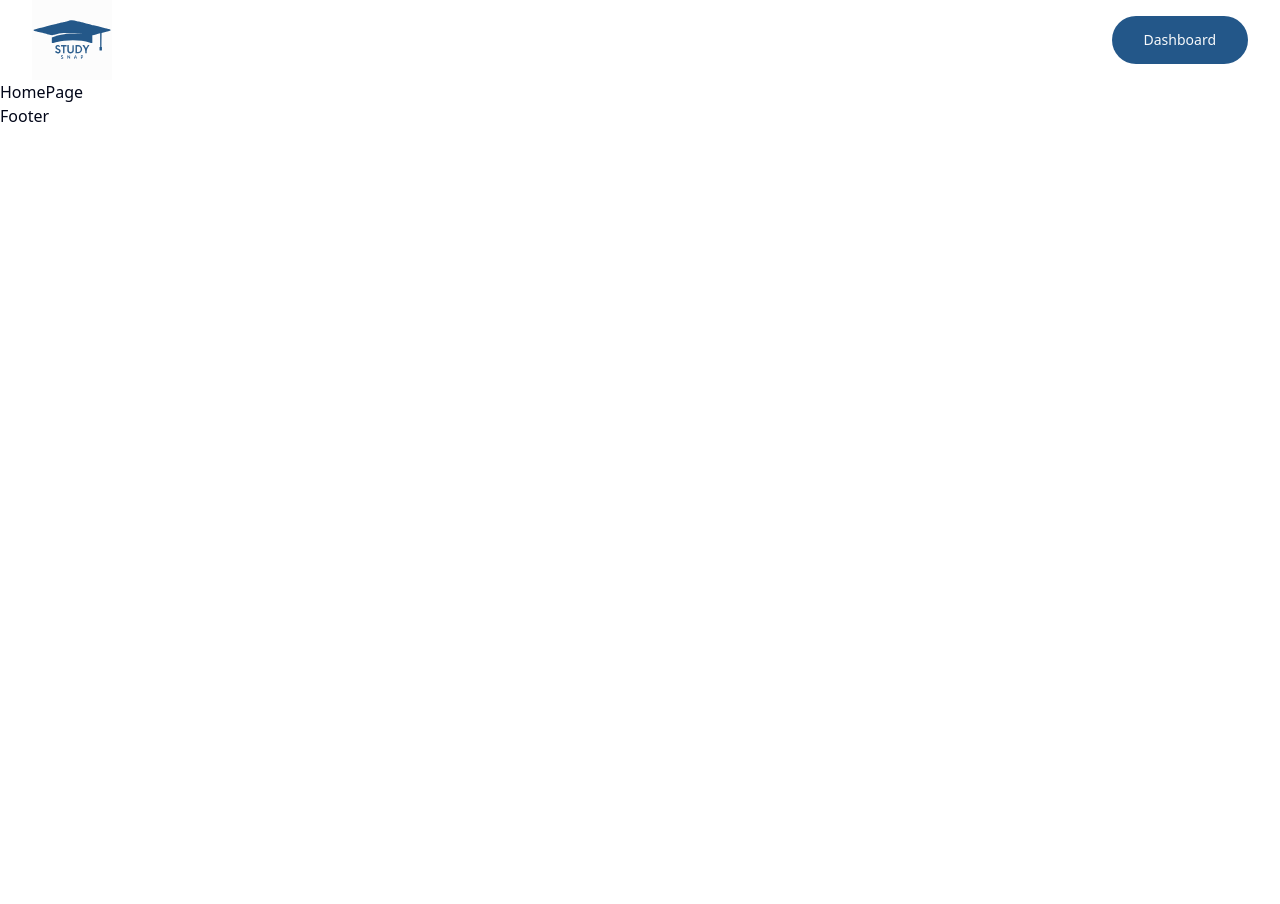
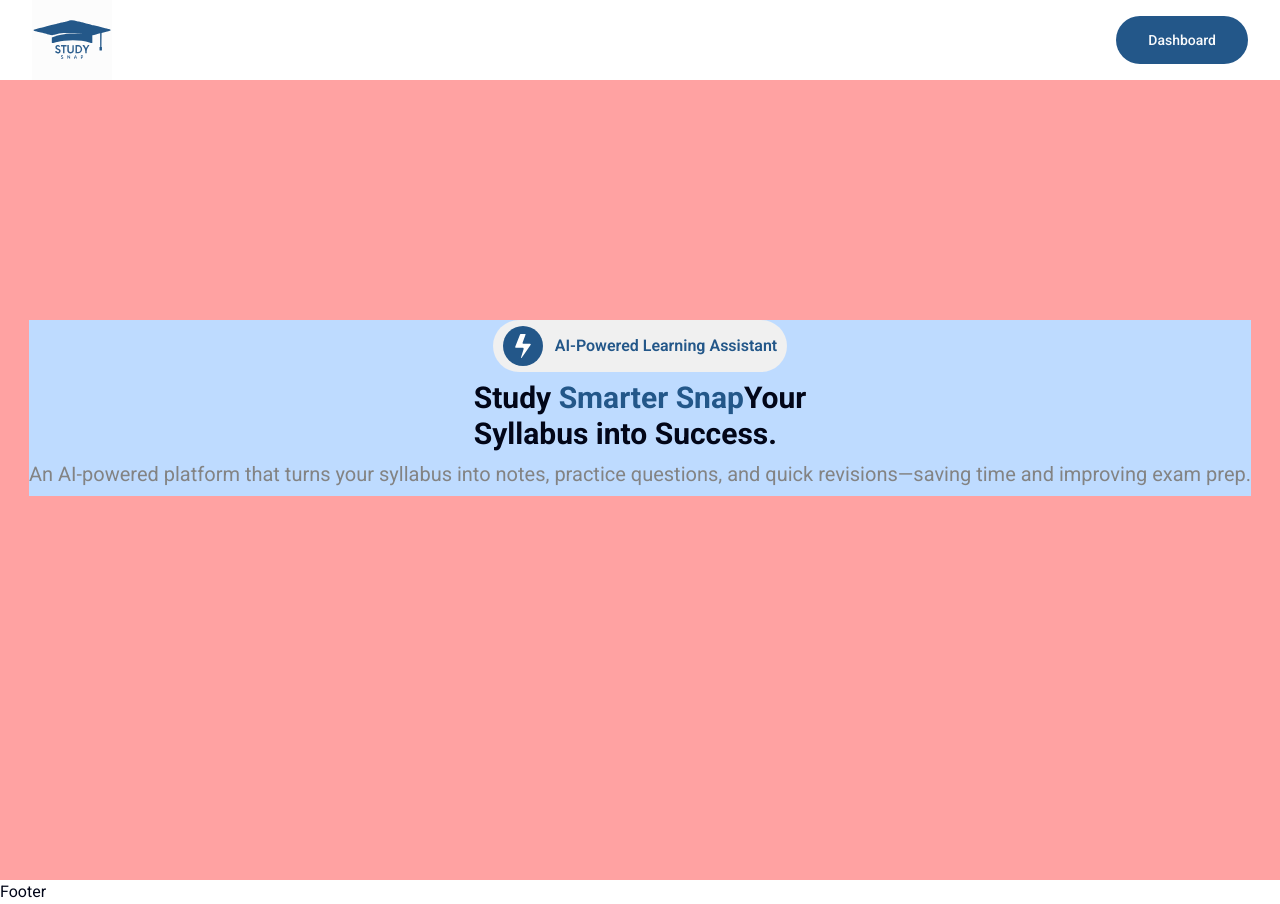
Before and after one commit to PrithiviPM2580/study-snap, a React (Vite) app in the folder client/: page / in a window 1280 px wide. Before the commit the page ends 800 px from the top, so only its background shows below. Built offline with nearby package versions, Linux system fonts and the light colour scheme.

Commit message:
feat: implement Home component with AI-powered learning description and add thunder logo

```diff
--- a/client/index.html
+++ b/client/index.html
@@ -1,10 +1,16 @@
-<!doctype html>
+<!DOCTYPE html>
 <html lang="en">
   <head>
     <meta charset="UTF-8" />
     <link rel="icon" type="image/svg+xml" href="/vite.svg" />
+    <link rel="preconnect" href="https://fonts.googleapis.com" />
+    <link rel="preconnect" href="https://fonts.gstatic.com" crossorigin />
+    <link
+      href="https://fonts.googleapis.com/css2?family=Roboto:ital,wght@0,100..900;1,100..900&display=swap"
+      rel="stylesheet"
+    />
     <meta name="viewport" content="width=device-width, initial-scale=1.0" />
-    <title>client</title>
+    <title>Study Snap | Home</title>
   </head>
   <body>
     <div id="root"></div>
--- /dev/null
+++ b/client/src/components/Home.tsx
@@ -0,0 +1,32 @@
+const Home = () => {
+  return (
+    <section className="min-h-dvh py-30 sm:py-60 flex flex-col bg-red-300">
+      <div className="max-w-7xl mx-auto bg-blue-200 flex-center flex-col gap-2">
+        <div className="flex-center nav-container">
+          <div className="nav-circle flex-center">
+            <img
+              className="nav-image"
+              src="./svgs/thunder.svg"
+              alt="Thunder Logo"
+            />
+          </div>
+          <h4 className="nav-text">AI-Powered Learning Assistant</h4>
+        </div>
+        <div>
+          <h1 className="text-3xl font-bold">
+            Study <span className="text-study-snap-700">Smarter Snap</span>Your{" "}
+            <br /> Syllabus into Success.
+          </h1>
+        </div>
+        <p className="text-center">
+          An AI-powered platform that turns your syllabus into notes, practice
+          questions, and quick revisions—saving time and improving exam prep.
+        </p>
+        <div></div>
+      </div>
+      <div></div>
+    </section>
+  );
+};
+
+export default Home;
--- a/client/src/index.css
+++ b/client/src/index.css
@@ -15,6 +15,7 @@
   --color-study-snap-800: #1f476d;
   --color-study-snap-900: #1f3d5b;
   --color-study-snap-950: #14273d;
+  --font-roborto: "Roboto", sans-serif;
   --radius-sm: calc(var(--radius) - 4px);
   --radius-md: calc(var(--radius) - 2px);
   --radius-lg: var(--radius);
@@ -126,7 +127,7 @@
 
 @layer base {
   * {
-    @apply border-border outline-ring/50;
+    @apply border-border outline-ring/50 font-roborto;
   }
   body {
     @apply bg-background text-foreground;
@@ -134,11 +135,17 @@
   img {
     @apply w-full h-full object-cover;
   }
+  p {
+    @apply text-sm text-[#838383] sm:text-base md:text-xl;
+  }
 }
 
 @layer components {
   .theme {
     @apply text-white bg-black dark:text-black dark:bg-white;
+  }
+  .flex-center {
+    @apply flex items-center justify-center;
   }
 }
 
@@ -155,4 +162,16 @@
   .navbar-btn {
     @apply sm:px-4 sm:py-3 md:px-6 md:py-4 lg:px-8 lg:py-6 hover:bg-study-snap-400;
   }
+  .nav-container {
+    @apply bg-[#F0F0F0] w-fit rounded-4xl gap-2 px-1.5 py-1 sm:px-2.5 sm:py-1.5  sm:gap-3;
+  }
+  .nav-text {
+    @apply text-study-snap-700 font-semibold text-xs sm:text-sm md:text-base;
+  }
+  .nav-circle {
+    @apply w-6 h-6 sm:w-10 sm:h-10 bg-study-snap-700 rounded-full flex items-center justify-center;
+  }
+  .nav-image {
+    @apply w-3 h-3 sm:w-6 sm:h-6;
+  }
 }
--- a/client/src/pages/HomePage.tsx
+++ b/client/src/pages/HomePage.tsx
@@ -1,5 +1,11 @@
+import Home from "@/components/Home";
+
 const HomePage = () => {
-	return <div>HomePage</div>;
+  return (
+    <>
+      <Home />
+    </>
+  );
 };
 
 export default HomePage;
```
Also changed, not shown: client/public/svgs/thunder.svg (added).
